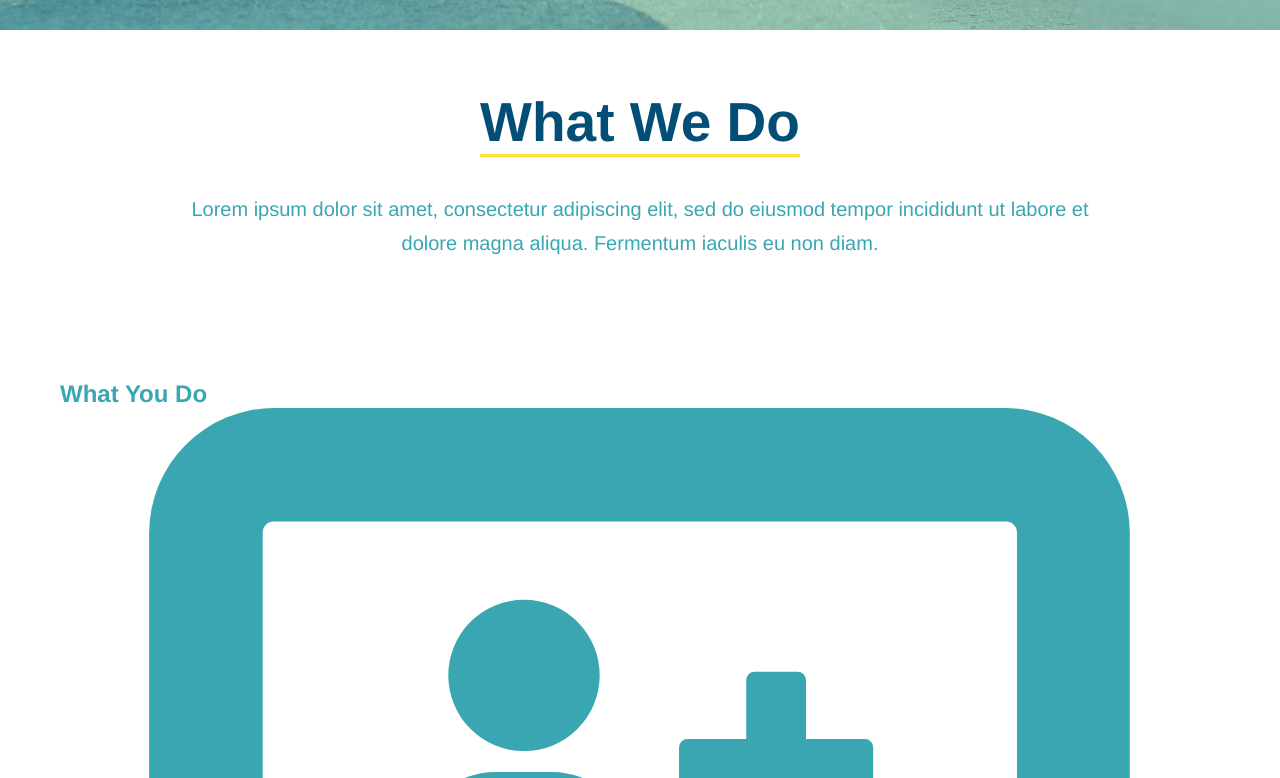
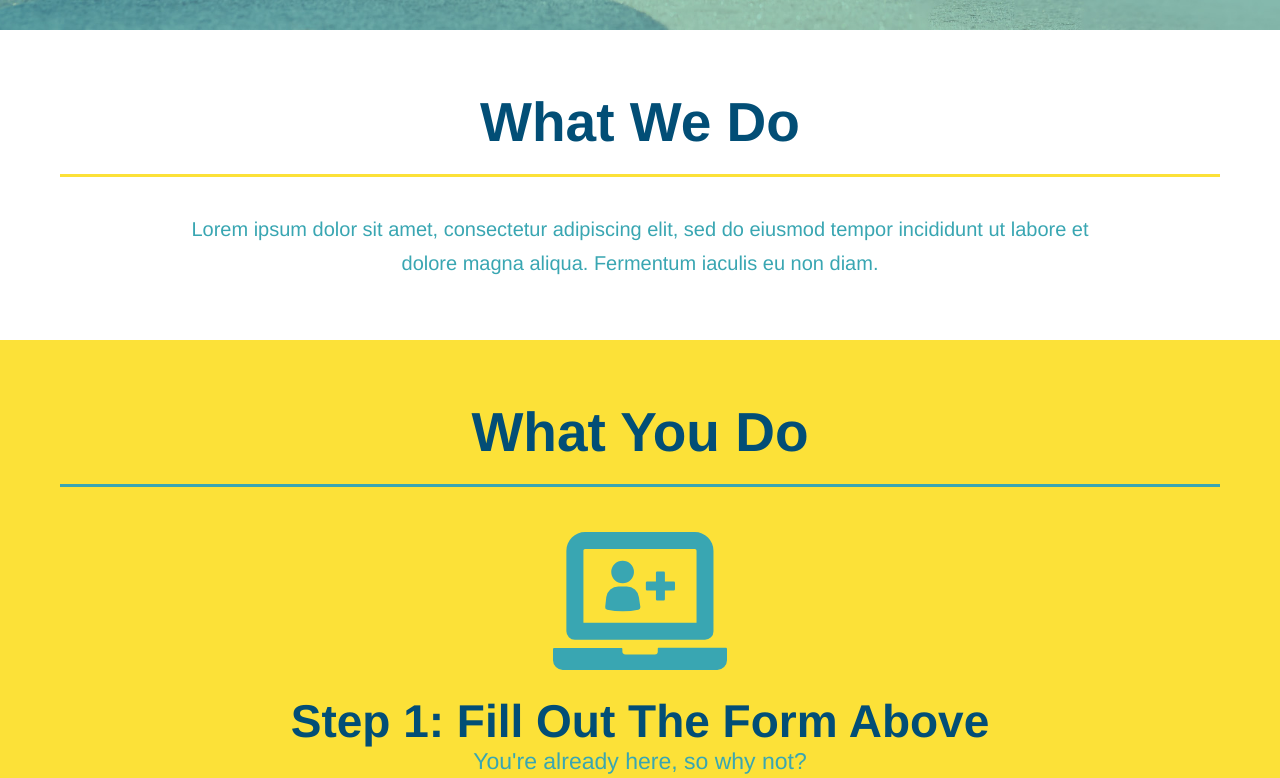
Before and after one commit to Jyg92/run-buddy, a plain HTML site: page index.html in a window 1280 px wide. Shown: the part 652-1430 px from the top of the page. Drawn offline with Linux system fonts and the light colour scheme.

Commit message:
style what you do section

```diff
--- a/assets/css/style.css
+++ b/assets/css/style.css
@@ -128,16 +128,6 @@ section {
     text-align: center;
 }
 
-.intro h2 {
-    font-size: 55px;
-    color:#024e76;
-    margin-bottom: 35px;
-    padding: 0 100px 20x 100px;
-    border-bottom: 3px solid;
-    border-color: #fce138;
-    display: inline-block;
-}
-
 .intro p {
     line-height: 1.7;
     color: #39a6b2;
@@ -145,3 +135,48 @@ section {
     font-size: 20px;
     margin: 0 auto;
 }
+
+.steps {
+    text-align: center;
+    background: #fce138;
+}
+
+.section-title {
+    font-size: 55px;
+    color: #024e76;
+    margin-bottom: 35px;
+    padding: 0 100px 20px 100px;
+    border-bottom: 3px solid;
+}
+
+.primary-border {
+    border-color: #fce138;
+}
+
+.secondary-border {
+    border-color: #39a6b2;
+}
+
+.steps div {
+    margin-bottom: 80px;
+}
+
+.steps img {
+    width: 15%;
+    margin: 10px 0;
+}
+
+.steps h3 {
+    color: #024e76;
+    font-size: 46px;
+    margin-top: 10px;
+}
+
+.steps p {
+    color: #39a6b2;
+    font-size: 23px;
+}
+
+.span {
+    font-size: 38px;
+}
--- a/index.html
+++ b/index.html
@@ -69,7 +69,7 @@
 
 <!-- "what we do" section -->
 <section id="what-we-do" class="intro">
-    <h2>What We Do</h2>
+    <h2 class="section-title primary-border">What We Do</h2>
     <p>
         Lorem ipsum dolor sit amet, consectetur adipiscing elit, sed do eiusmod
          tempor incididunt ut labore et dolore magna aliqua. Fermentum iaculis
@@ -79,34 +79,34 @@
 <!-- end hero -->
 
 <!-- "what you do" section-->
-<section id="what-you-do">
-    <h2>What You Do</h2>
+<section id="what-you-do" class="steps">
+    <h2 class="section-title secondary-border">What You Do</h2>
 
 <div>
     <!-- insert this img element -->
     <img src="./assets/images/step-1.svg" alt="" />
-    <h3>Step 1: Fill Out The Form Above</h3>
+    <h3>Step 1: <span>Fill Out The Form Above</span></h3>
     <p>You're already here, so why not?</p>
 </div>
 
 <div>
     <!-- insert this img element -->
     <img src="./assets/images/step-2.svg" alt="" />
-    <h3>Step 2: Consult With One Of Our Trainers</h3>
+    <h3>Step 2: <span>Consult With One Of Our Trainers</span></h3>
     <p>Are you here to build muscle, lose weight, or just feel good?</p>
 </div>
 
 <div>
     <!-- insert this img element -->
     <img src="./assets/images/step-3.svg" alt="" />
-    <h3>Step 3: Get Running.</h3>
+    <h3>Step 3: <span>Get Running.</span></h3>
     <p>Hit the ground running (literally) once your trainer lays out your plan.</p>
 </div>
 
 <div>
     <!-- insert this img element -->
     <img src="./assets/images/step-4.svg" alt="" />
-    <h3>Step 4: See Results.</h3>
+    <h3>Step 4: <span>See Results.</span></h3>
     <p>Bi-weekly check-ins with your trainer will keep you focused.</p>
 </div>
 </section>
```
